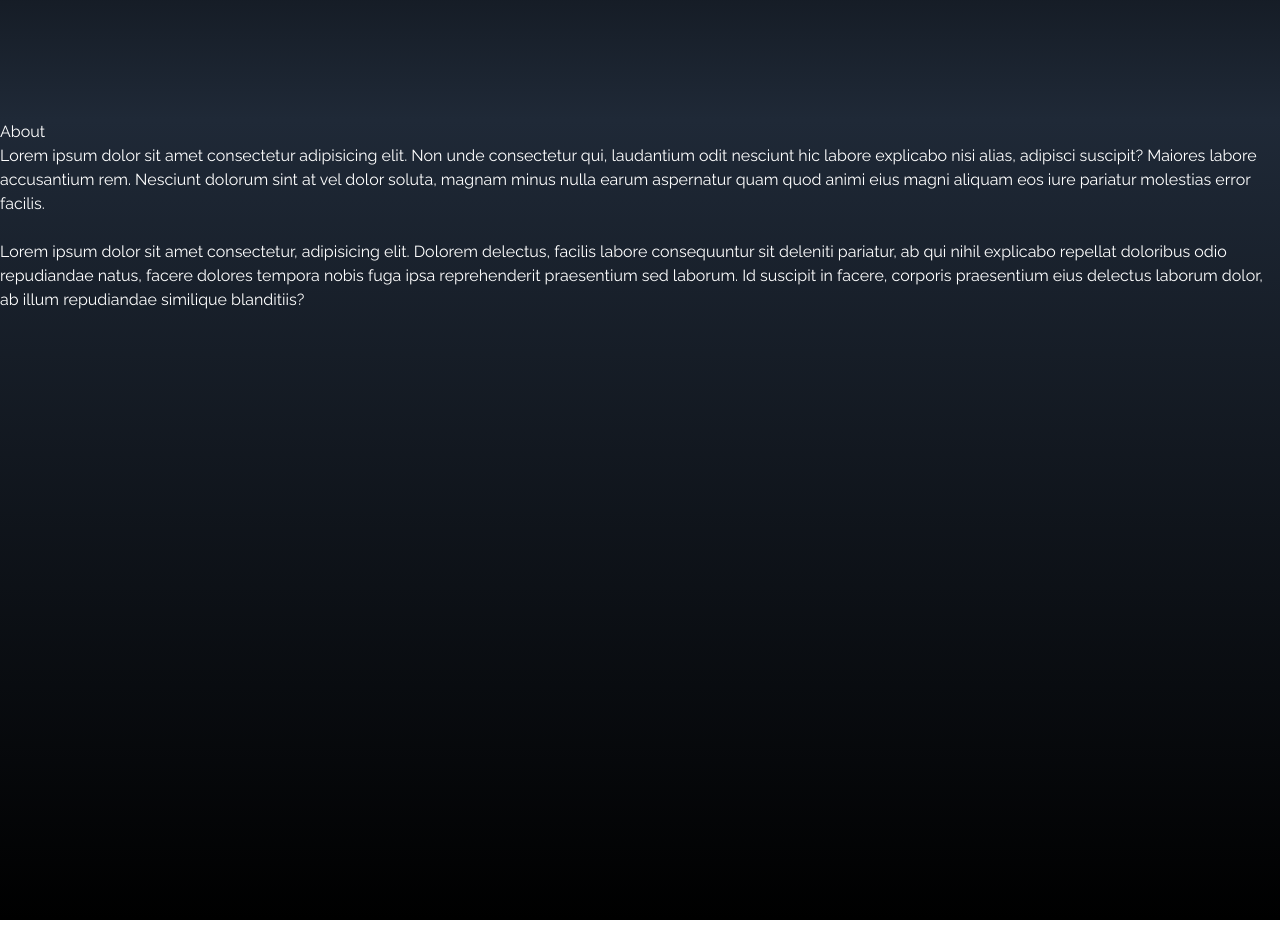
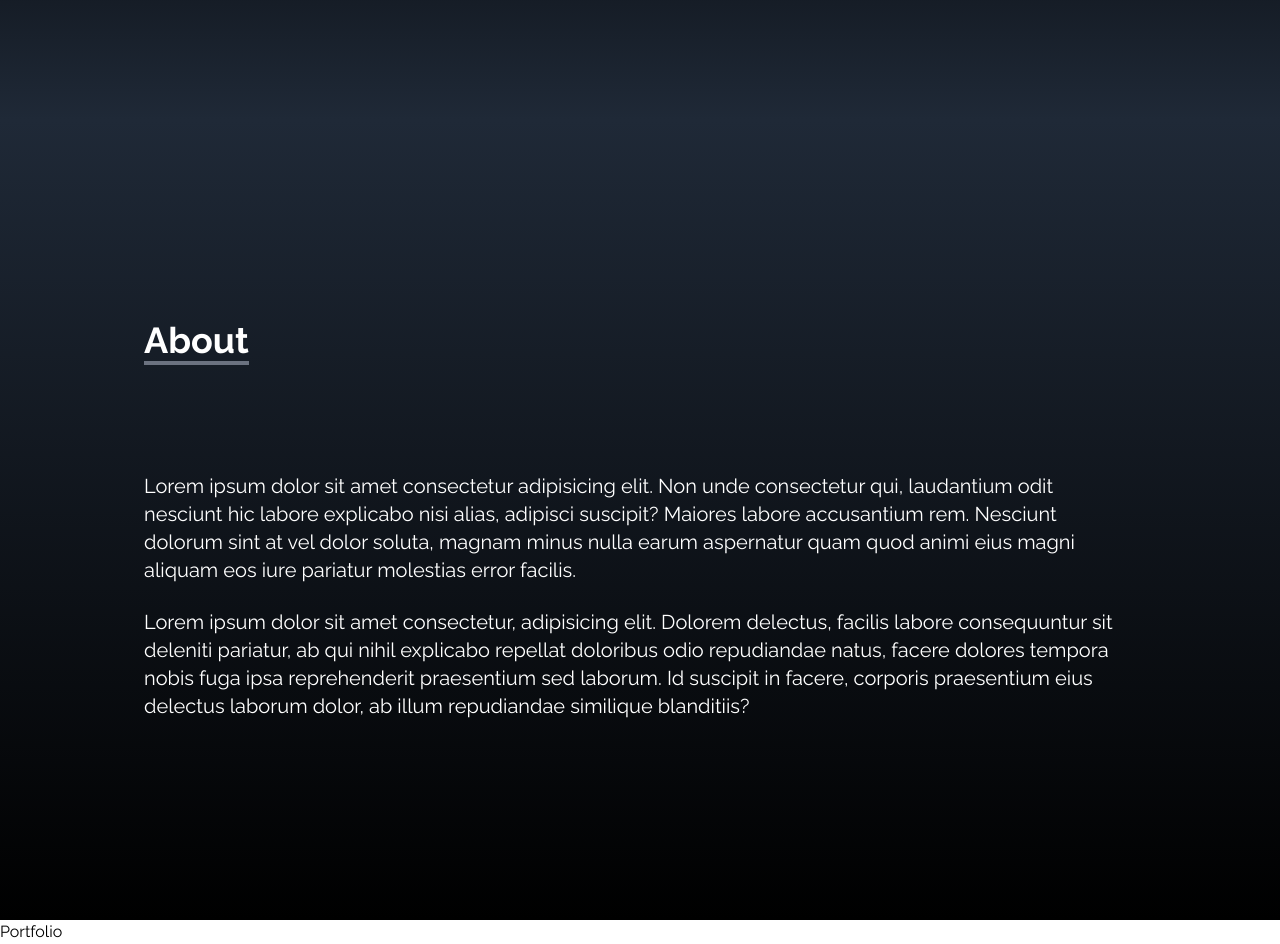
Before and after one commit to natividad2019/PersonalPortFoilio, a React (Create React App) app: page / in a window 1280 px wide. Shown: the part 680-1624 px from the top of the page. Before the commit the page ends 1600 px from the top, so only its background shows below. Built offline with nearby package versions, Linux system fonts and the light colour scheme.

Commit message:
Added my portfolio

```diff
--- a/src/App.js
+++ b/src/App.js
@@ -1,8 +1,9 @@
-import React from 'react';
+import React from "react";
 import Home from "./components/Home";
 import NavBar from "./components/NavBar";
 import About from "./components/About"; // Import the About component
 import SocialLinks from "./components/SocialLinks";
+import Portfolio from "./components/Portfolio";
 
 function App() {
   return (
@@ -10,6 +11,7 @@
       <NavBar />
       <Home />
       <About />
+      <Portfolio />
       <SocialLinks />
     </div>
   );
--- a/src/components/About.jsx
+++ b/src/components/About.jsx
@@ -6,11 +6,13 @@
       name="about"
       className="w-full h-screen bg-gradient-to-b from-gray-800 to-black text-white"
     >
-      <div>
-        <div>
-          <p>About</p>
+      <div className="max-w-screen-lg p-4 mx-auto flex flex-col justify-center w-full h-full">
+        <div className="pb-8">
+          <p className="text-4xl font-bold inline border-b-4 border-gray-500">
+            About
+          </p>
         </div>
-        <p>
+        <p className="text-xl mt-20">
           Lorem ipsum dolor sit amet consectetur adipisicing elit. Non unde
           consectetur qui, laudantium odit nesciunt hic labore explicabo nisi
           alias, adipisci suscipit? Maiores labore accusantium rem. Nesciunt
@@ -19,7 +21,7 @@
           facilis.
         </p>
         <br />
-        <p>
+        <p className="text-xl">
           Lorem ipsum dolor sit amet consectetur, adipisicing elit. Dolorem
           delectus, facilis labore consequuntur sit deleniti pariatur, ab qui
           nihil explicabo repellat doloribus odio repudiandae natus, facere
--- /dev/null
+++ b/src/components/Portfolio.jsx
@@ -0,0 +1,7 @@
+import React from "react";
+
+const Portfolio = () => {
+  return <div>Portfolio</div>;
+};
+
+export default Portfolio;
```
